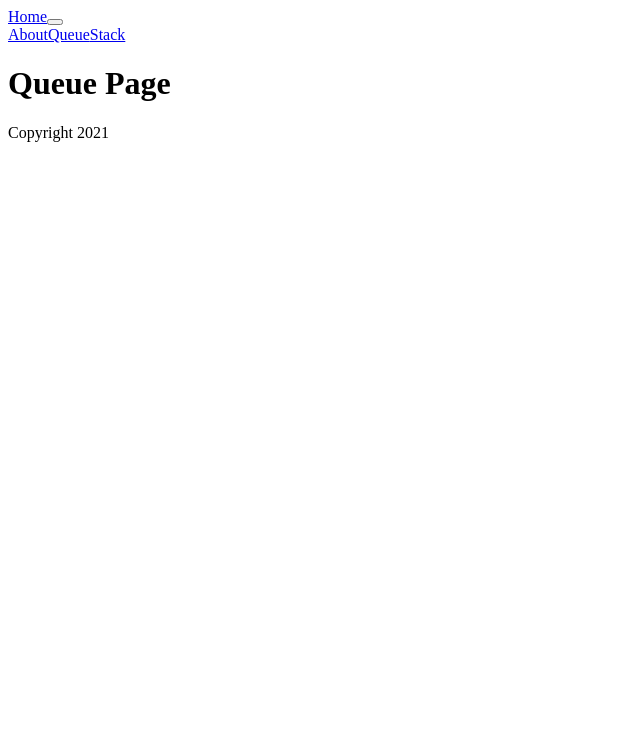
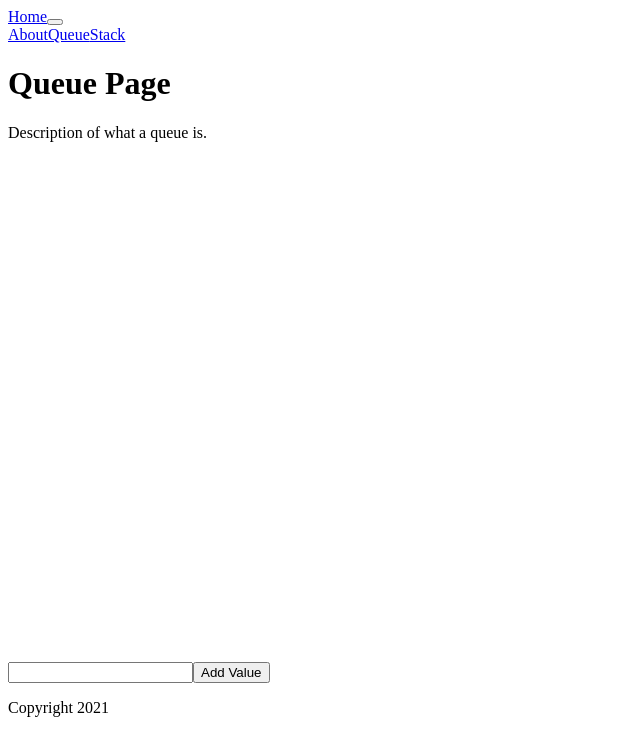
Before and after one commit to BirdHighway/CS-Visualized, a React app: page /queue in a window 1280 px wide. Shown: the top 756 px of the page, without its empty margins (0-640 px from the left). Built offline with nearby package versions, Linux system fonts and the light colour scheme; the HTML template or start-up script is replaced by a standard one.

Commit message:
create components for Queue page and visualization

```diff
--- /dev/null
+++ b/client/src/components/pages/queue/QueueControls.jsx
@@ -0,0 +1,30 @@
+import React from 'react';
+
+const QueueControls = (props) => {
+
+  const updateValue = (e) => {
+    props.updateValue(e.target.value);
+  }
+
+  return (
+    <div className='row'>
+      <div className='col-sm'>
+        <div className='form-group'>
+          <input className='form-control'
+            value={props.valueToAdd}
+            onChange={updateValue}
+             />
+          <button className='btn btn-primary'
+            onClick={props.enqueue}>
+            Add Value
+          </button>
+        </div>
+      </div>
+      <div className='col-sm'>
+
+      </div>
+    </div>
+  );
+};
+
+export default QueueControls;
--- a/client/src/components/pages/queue/QueuePage.jsx
+++ b/client/src/components/pages/queue/QueuePage.jsx
@@ -1,8 +1,14 @@
 import React from 'react';
+import QueueVisualization from './QueueVisualization';
 
 const QueuePage = () => {
   return (
-    <h1>Queue Page</h1>
+    <div>
+      <h1>Queue Page</h1>
+      <p>Description of what a queue is.
+      </p>
+      <QueueVisualization />
+    </div>
   );
 };
 
--- /dev/null
+++ b/client/src/components/pages/queue/QueueVisualization.jsx
@@ -0,0 +1,54 @@
+import React from 'react';
+import QueueControls from './QueueControls';
+
+class QueueVisualization extends React.Component {
+
+  constructor(props) {
+    super(props);
+    this.state = {
+      valueToAdd: '',
+      queue: ['A']
+    }
+    this.svg = React.createRef();
+    this.updateValueInput = this.updateValueInput.bind(this);
+    this.enqueue = this.enqueue.bind(this);
+  }
+
+  componentDidMount() {
+  }
+
+  enqueue() {
+    this.setState((prevState) => {
+      let value = prevState.valueToAdd;
+      let updated = [...prevState.queue, value];
+      return {
+        queue: updated,
+        valueToAdd: ''
+      };
+    })
+  }
+
+  updateValueInput(value) {
+    this.setState({
+      valueToAdd: value
+    });
+  }
+
+  dequeue() {
+
+  }
+
+  render() {
+    return (
+      <React.Fragment>
+        <svg ref={this.svg} height={'500'}/>
+        <QueueControls
+          updateValue={this.updateValueInput}
+          enqueue={this.enqueue}
+          valueToAdd={this.state.valueToAdd} />
+      </React.Fragment>
+    );
+  }
+}
+
+export default QueueVisualization;
```
Also changed, not shown: 1 other file (tests, documents, lock files or other folders).
